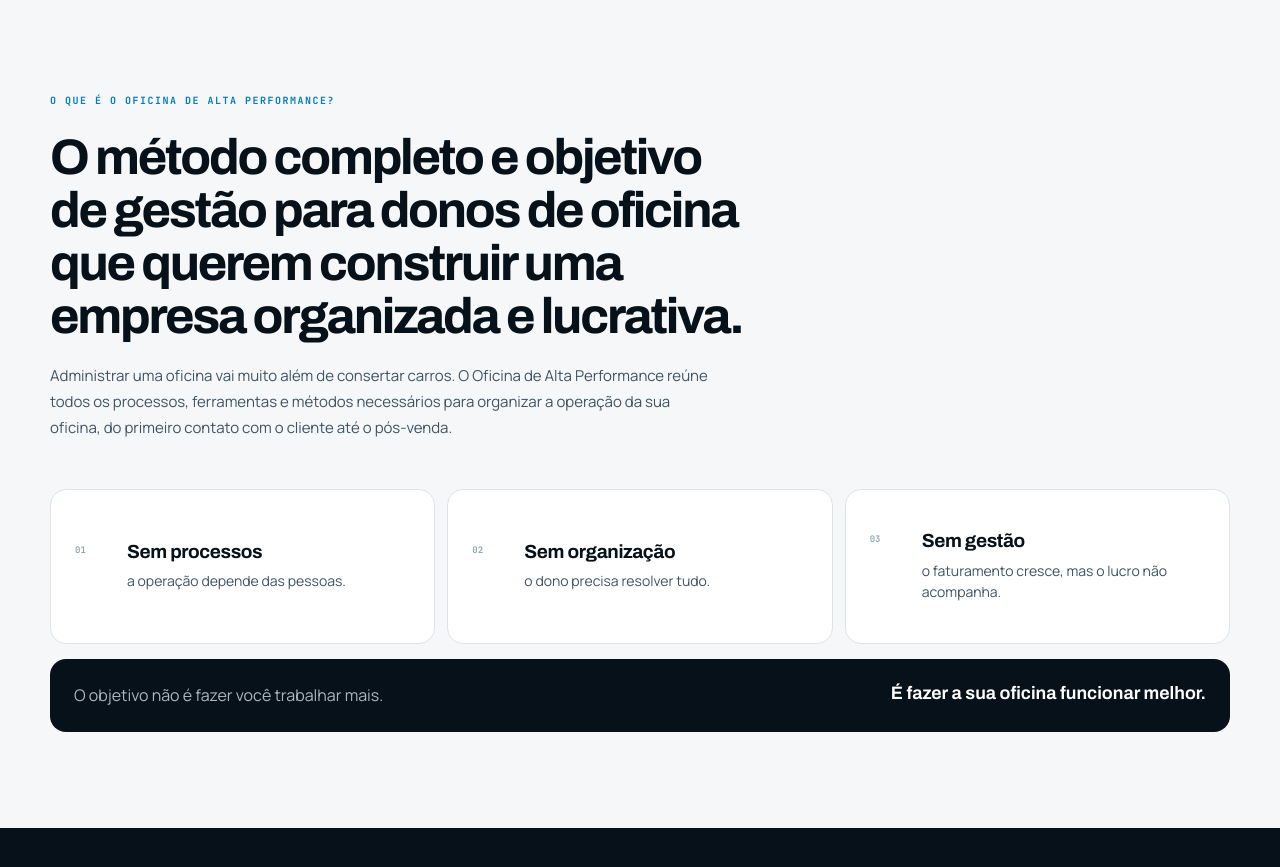
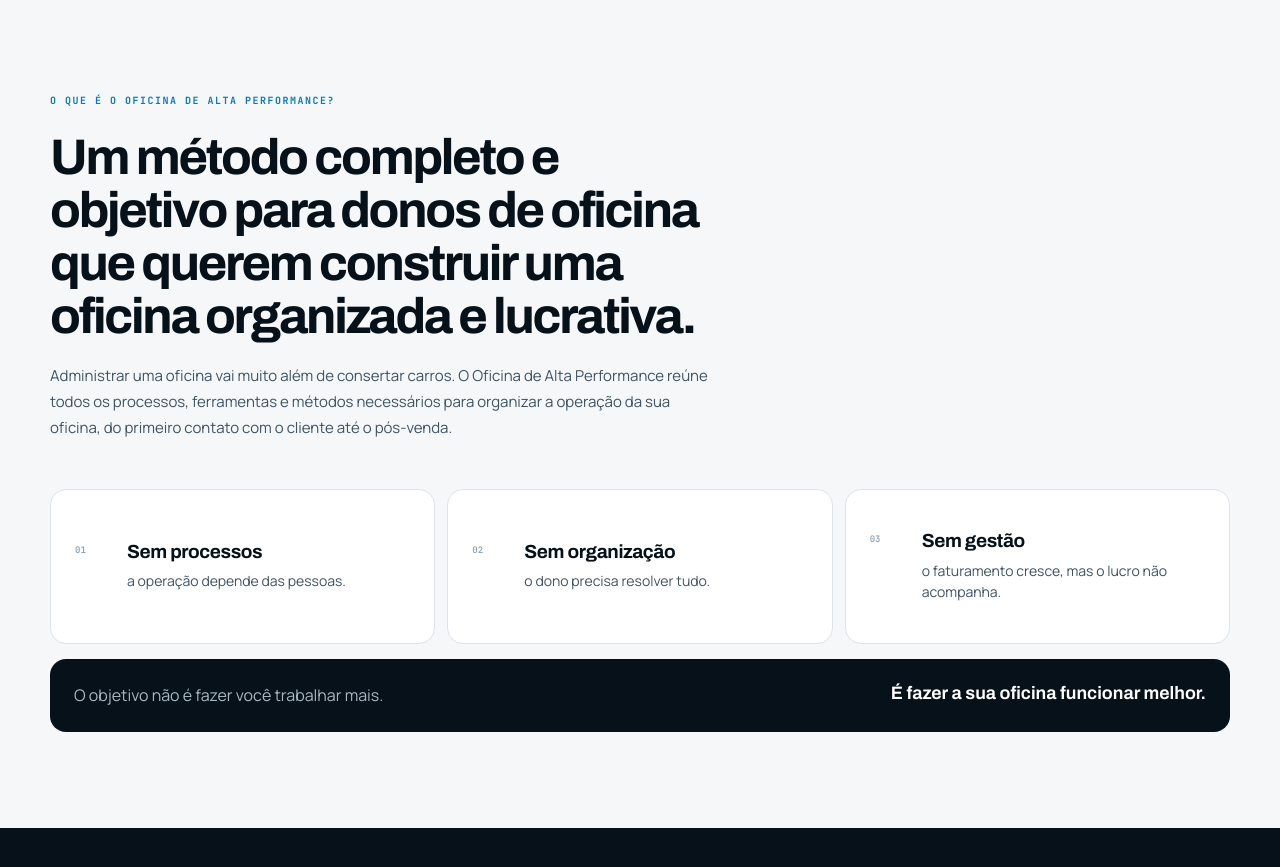
Before and after one commit to cezarhlima1/diegomensor, a Next.js app: page /oficinadealtaperformance in a window 1280 px wide. Shown: the part 6720-7587 px from the top of the page. Built offline with nearby package versions, Linux system fonts and the light colour scheme.

Commit message:
atualiza chamada do metodo

```diff
--- a/components/oficina-alta-performance/OficinaAltaPerformance.tsx
+++ b/components/oficina-alta-performance/OficinaAltaPerformance.tsx
@@ -271,7 +271,7 @@ export default function OficinaAltaPerformance() {
         <div className={styles.shell}>
           <div className={`${styles.sectionIntro} ${styles.reveal}`}>
             <span className={styles.index}>O que é o Oficina de Alta Performance?</span>
-            <h2>O método completo e objetivo de gestão para donos de oficina que querem construir uma empresa organizada e lucrativa.</h2>
+            <h2>Um método completo e objetivo para donos de oficina que querem construir uma oficina organizada e lucrativa.</h2>
             <p>
               Administrar uma oficina vai muito além de consertar carros. O Oficina de Alta
               Performance reúne todos os processos, ferramentas e métodos necessários para
```
